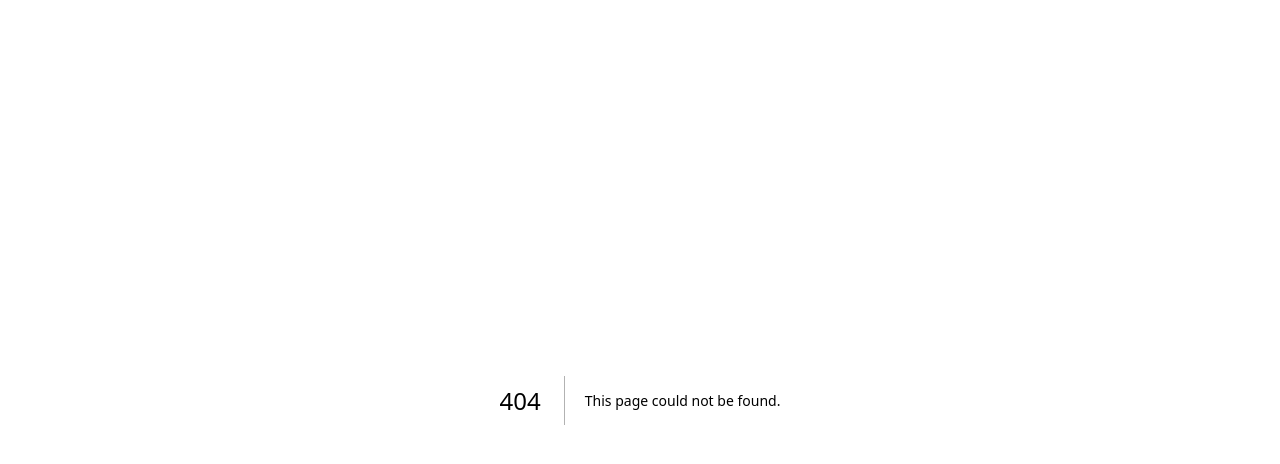
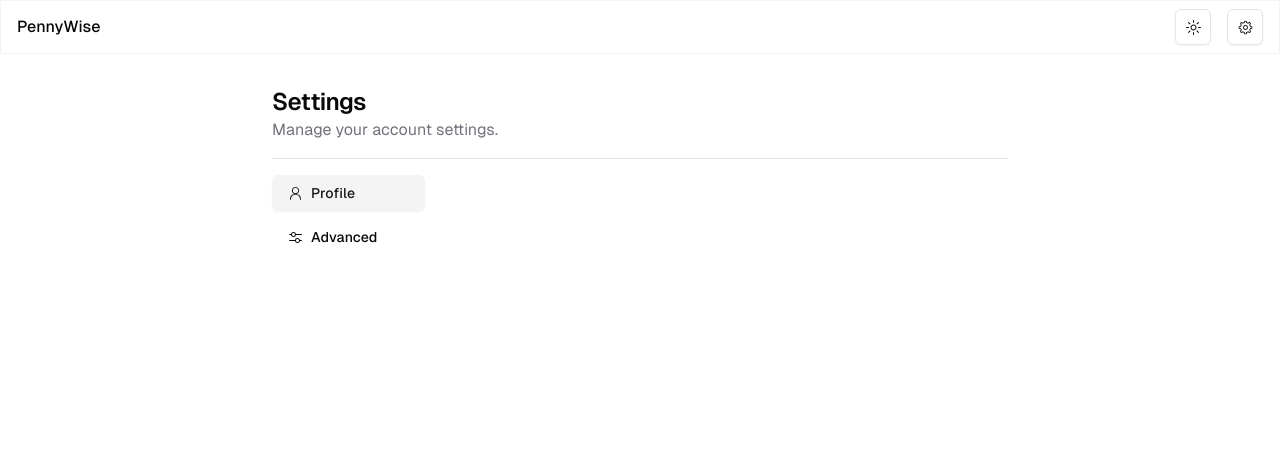
Before and after one commit to miseyidov25/penny-wise-frontend, a Next.js app: page /settings/profile in a window 1280 px wide. Before the commit this address had no page. Shown: the top 464 px of the page. Built offline with nearby package versions, Linux system fonts and the light colour scheme.

Commit message:
feat: add settings layout

```diff
--- a/src/app/dashboard/page.tsx
+++ b/src/app/dashboard/page.tsx
@@ -1,10 +1,13 @@
 "use client";
 
+import { GearIcon } from "@radix-ui/react-icons";
 import { AxiosError } from "axios";
+import Link from "next/link";
 import { useEffect, useState, useTransition } from "react";
 import { toast } from "sonner";
 
 import { Header } from "@/components/header";
+import { buttonVariants } from "@/components/ui/button";
 import {
   Select,
   SelectContent,
@@ -56,7 +59,14 @@ export default function Page() {
 
   return (
     <div className="grid min-h-screen grid-rows-[auto,_1fr,_auto]">
-      <Header />
+      <Header>
+        <Link
+          href="/settings/profile"
+          className={buttonVariants({ variant: "outline", size: "icon" })}
+        >
+          <GearIcon />
+        </Link>
+      </Header>
 
       <main className="container max-w-screen-sm py-8">
         <section className="grid grid-cols-[1fr,_auto] gap-4">
--- /dev/null
+++ b/src/app/settings/advanced/page.tsx
@@ -0,0 +1,3 @@
+export default function AdvancedSettings() {
+  return null;
+}
--- /dev/null
+++ b/src/app/settings/layout.tsx
@@ -0,0 +1,76 @@
+"use client";
+
+import { GearIcon } from "@radix-ui/react-icons";
+import { MixerHorizontalIcon, PersonIcon } from "@radix-ui/react-icons";
+import Link from "next/link";
+import { usePathname } from "next/navigation";
+
+import { Header } from "@/components/header";
+import { buttonVariants } from "@/components/ui/button";
+import { cn } from "@/lib/utils";
+
+export default function ProfileSettings({
+  children,
+}: {
+  children: React.ReactNode;
+}) {
+  const pathname = usePathname();
+
+  console.log(pathname);
+
+  return (
+    <div className="grid min-h-screen grid-rows-[auto,_1fr,_auto]">
+      <Header>
+        <Link
+          href="/settings/profile"
+          className={buttonVariants({ variant: "outline", size: "icon" })}
+        >
+          <GearIcon />
+        </Link>
+      </Header>
+
+      <div className="container max-w-screen-md py-8">
+        <div className="mb-4 border-b pb-4">
+          <h1 className="text-2xl font-semibold tracking-tight">Settings</h1>
+          <p className="text-muted-foreground">Manage your account settings.</p>
+        </div>
+
+        <div className="grid gap-4 sm:grid-cols-[auto,_1fr]">
+          <aside className="flex gap-2 sm:flex-col">
+            <Link
+              href="/settings/profile"
+              className={cn(
+                buttonVariants({
+                  variant: pathname.includes("/settings/profile")
+                    ? "secondary"
+                    : "ghost",
+                }),
+                "justify-start pr-12",
+              )}
+            >
+              <PersonIcon />
+              <span className="ml-2">Profile</span>
+            </Link>
+
+            <Link
+              href="/settings/advanced"
+              className={cn(
+                buttonVariants({
+                  variant: pathname.includes("/settings/advanced")
+                    ? "secondary"
+                    : "ghost",
+                }),
+                "justify-start pr-12",
+              )}
+            >
+              <MixerHorizontalIcon />
+              <span className="ml-2">Advanced</span>
+            </Link>
+          </aside>
+
+          <main>{children}</main>
+        </div>
+      </div>
+    </div>
+  );
+}
--- /dev/null
+++ b/src/app/settings/profile/page.tsx
@@ -0,0 +1,3 @@
+export default function ProfileSettings() {
+  return null;
+}
```
